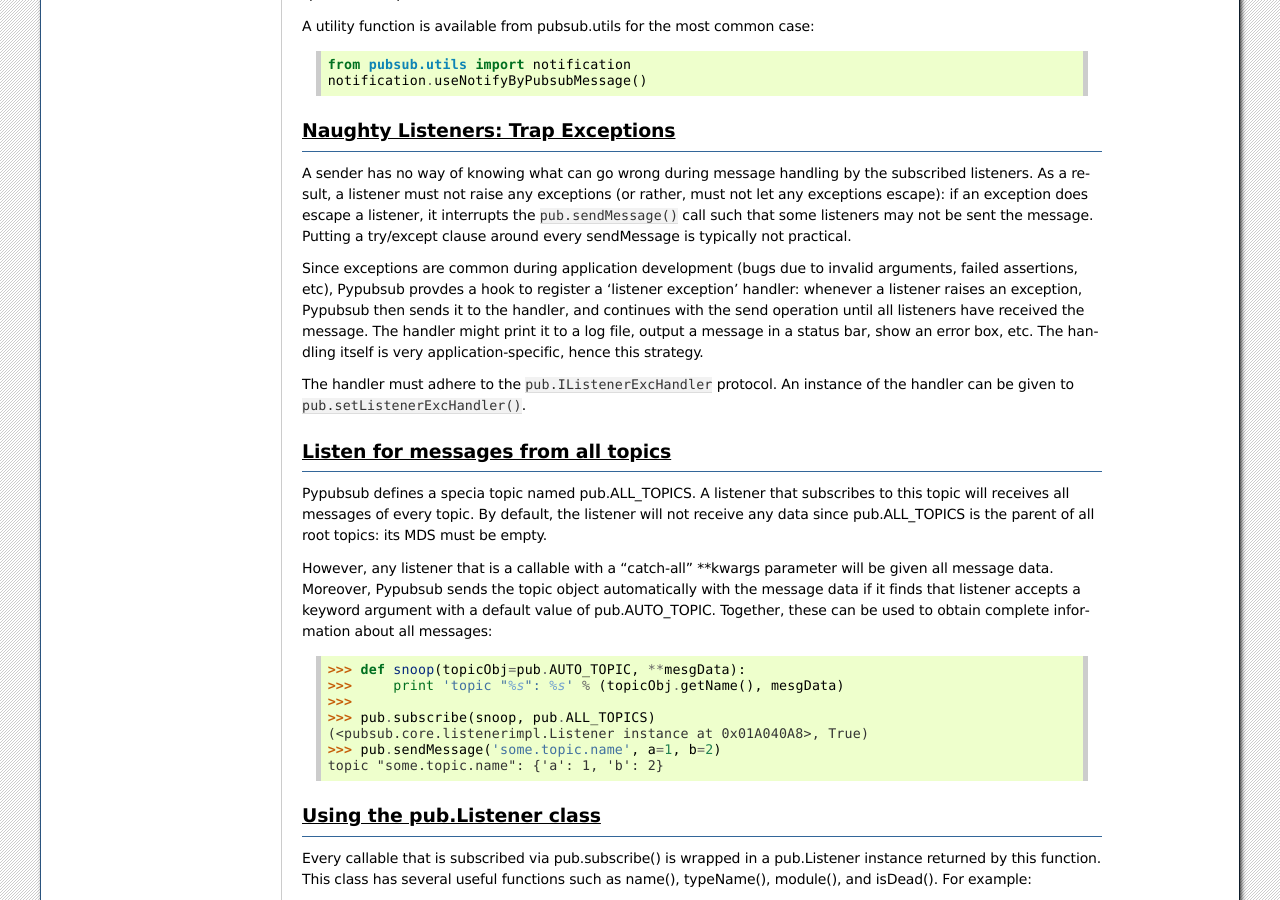
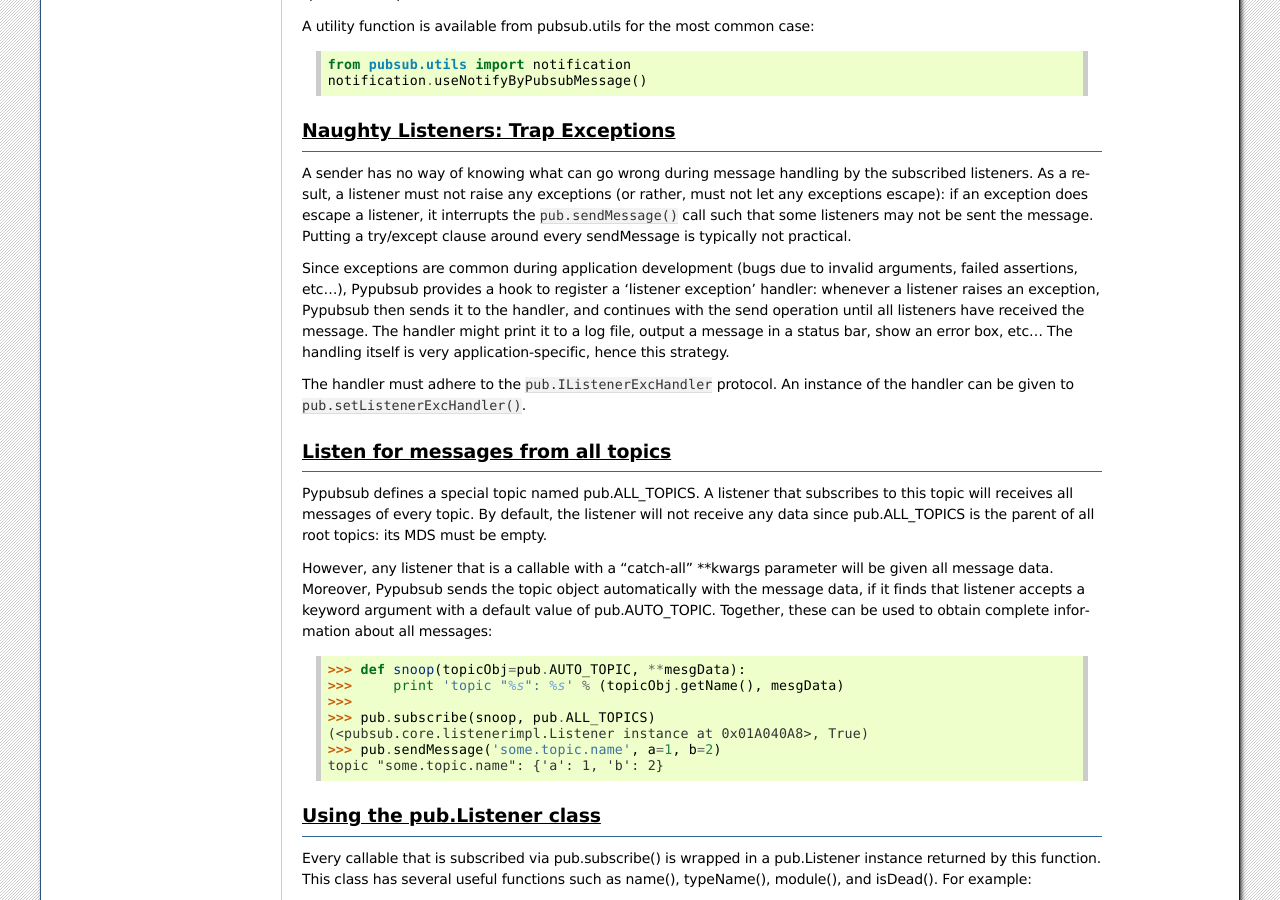
Before and after one commit to schollii/pypubsub, a Sphinx documentation site: the page built from docs/usage/usage_advanced_debug.rst, in a window 1280 px wide and 900 px high, scrolled down 984 px. Built offline with Sphinx 7.4.7, drawn with Linux system fonts in a browser that asks for light colours.

Commit message:
correct various typos

```diff
--- a/docs/usage/usage_advanced_debug.rst
+++ b/docs/usage/usage_advanced_debug.rst
@@ -64,11 +64,11 @@ not be sent the message. Putting a try/except clause around every sendMessage is
 typically not practical.
 
 Since exceptions are common during application development (bugs due to
-invalid arguments, failed assertions, etc), Pypubsub provdes a hook to register
+invalid arguments, failed assertions, etc...), Pypubsub provides a hook to register
 a 'listener exception' handler: whenever a listener raises an exception,
 Pypubsub then sends it to the handler, and continues with the send operation
 until all listeners have received the message. The handler might print it to
-a log file, output a message in a status bar, show an error box, etc. The
+a log file, output a message in a status bar, show an error box, etc... The
 handling itself is very application-specific, hence this strategy.
 
 The handler must adhere to the ``pub.IListenerExcHandler`` protocol. An instance
@@ -78,14 +78,14 @@ of the handler can be given to ``pub.setListenerExcHandler()``.
 Listen for messages from all topics
 -----------------------------------
 
-Pypubsub defines a specia topic named pub.ALL_TOPICS. A listener that subscribes to
+Pypubsub defines a special topic named pub.ALL_TOPICS. A listener that subscribes to
 this topic will receives all messages of every topic. By default, the listener
 will not receive any data since pub.ALL_TOPICS is the parent of all root topics:
 its MDS must be empty.
 
 However, any listener that is a callable
 with a "catch-all" \**kwargs parameter will be given all message data. Moreover,
-Pypubsub sends the topic object automatically with the message data if it
+Pypubsub sends the topic object automatically with the message data, if it
 finds that listener accepts a keyword argument with a default value of pub.AUTO_TOPIC.
 Together, these can be used to obtain complete information about all messages::
 
```
